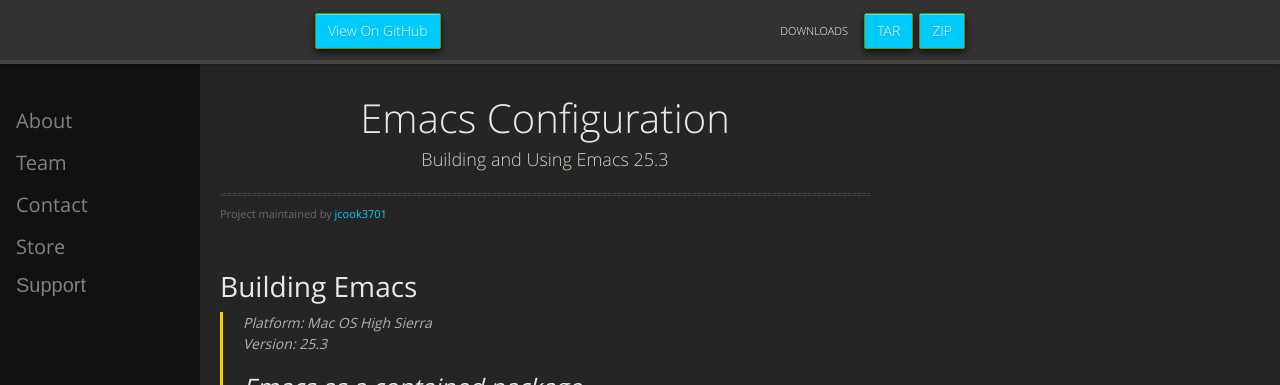
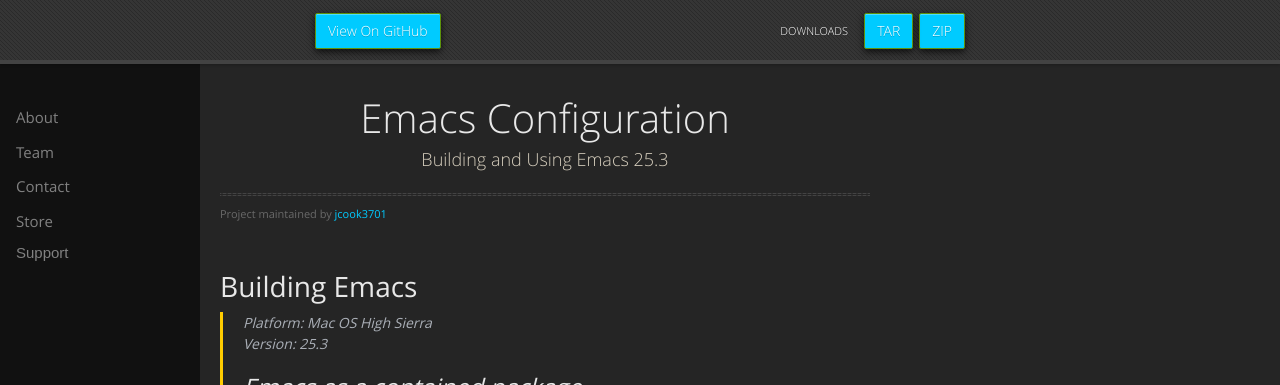
Before and after one commit to jcook3701/emacs_configuration, a Jekyll site: the page built from docs/index.md, in a window 1280 px wide. Shown: the top 385 px of the page. Built offline with Jekyll 4.4.1, drawn with Linux system fonts in a browser that asks for light colours; our own code applies the rules of GitHub Pages for plain Markdown files.

Commit message:
testing custom nav bar

```diff
--- a/docs/_includes/navigation.html
+++ b/docs/_includes/navigation.html
@@ -56,10 +56,9 @@
 		      }
 	</script>
 
-<!--</div>-->
 
 
-
+<!--</div>-->
 <!--
 This was below <div class="dropdown-container">
 <a href="{{ site.baseurl }}{{ entry.url }}">{{ entry.title }}</a>
--- a/docs/_sass/jekyll-theme-midnight.scss
+++ b/docs/_sass/jekyll-theme-midnight.scss
@@ -45,7 +45,7 @@
 .sidenav a, .dropdown-btn {
   padding: 6px 8px 6px 16px;
   text-decoration: none;
-  font-size: 20px;
+  font-size: 15px; /* was 20px */
   color: #818181;
   display: block;
   border: none;
@@ -61,13 +61,12 @@
   color: #f1f1f1;
 }
 
-
-/* Main content */
+/*
 .main {
-  margin-left: 200px; /* Same as the width of the sidenav */
-  font-size: 20px; /* Increased text to enable scrolling */
+  margin-left: 200px;
+  font-size: 20px;
   padding: 0px 10px;
-}
+} */
 
 /* Add an active class to the active dropdown button */
 .active {
```
Lines whose indentation alone changed are shown as unchanged.
